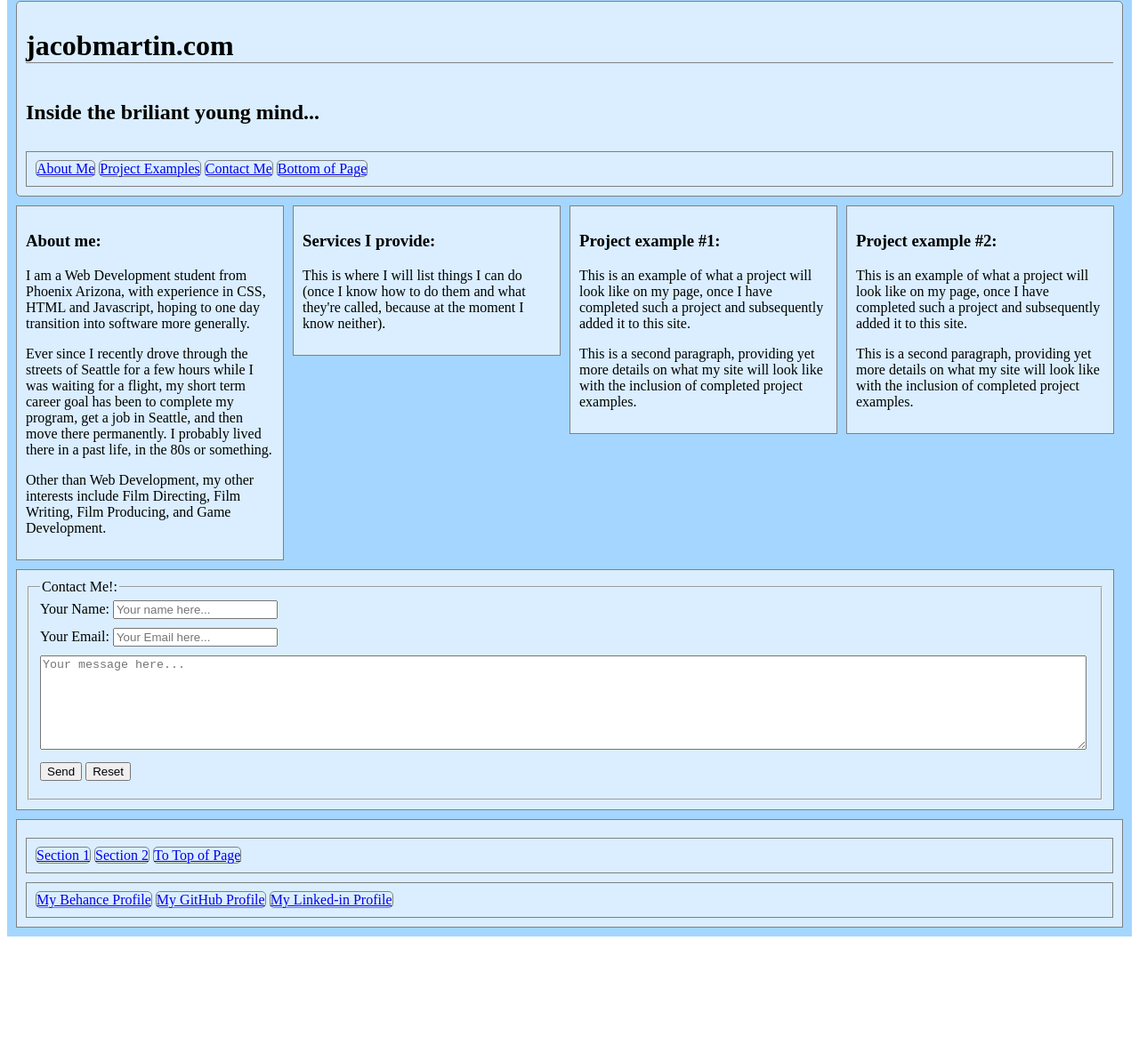
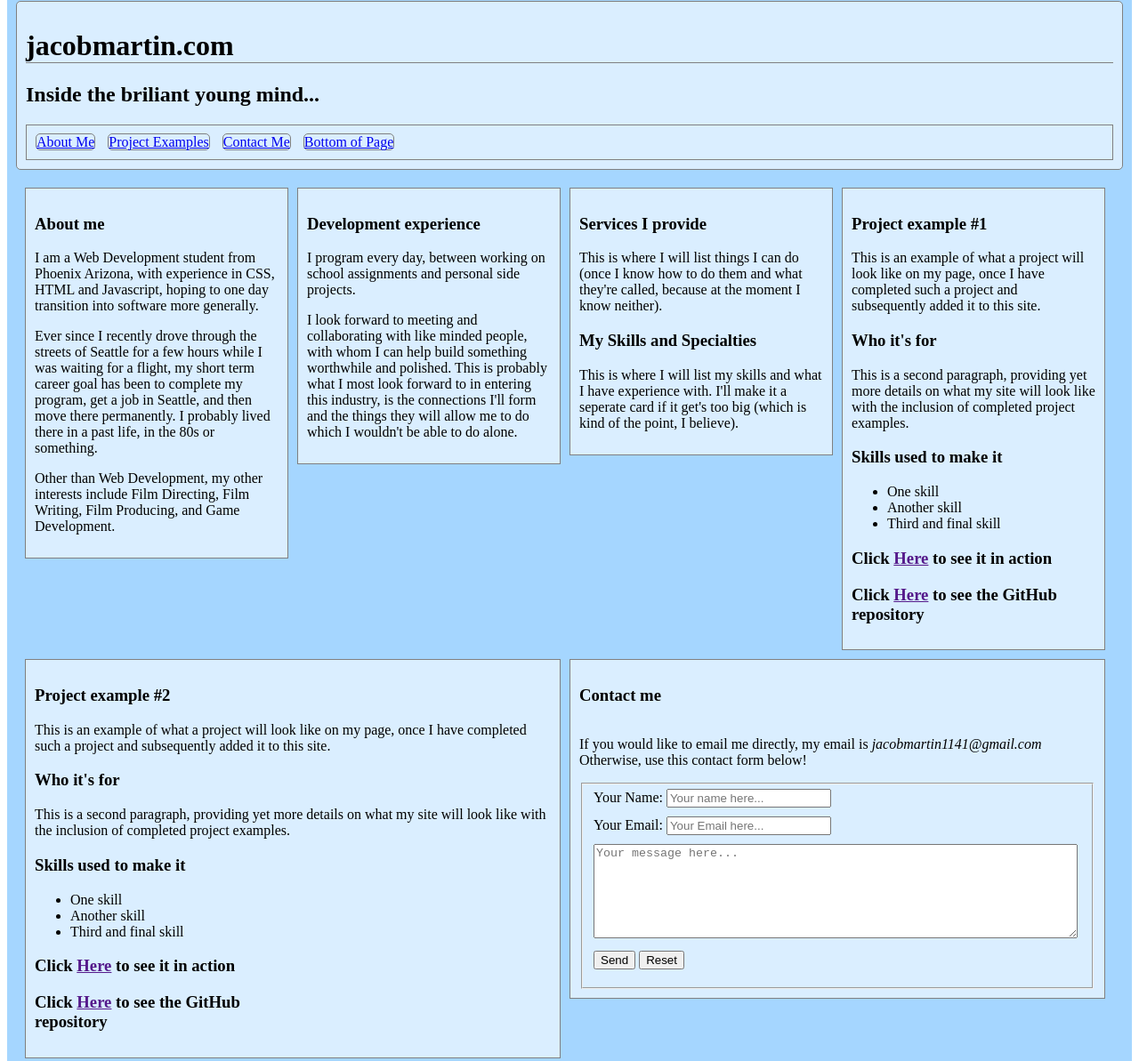
Before and after one commit to jacobmartin1141/Portfolio-Website-4, a plain HTML site: page index.html in a window 1280 px wide. Shown: the part 17-1210 px from the top of the page at 89% size. Before the commit the page ends 1078 px from the top, so only its background shows below. Drawn offline with Linux system fonts and the light colour scheme.

Commit message:
update from feedback 0

```diff
--- a/index.html
+++ b/index.html
@@ -4,21 +4,21 @@
 <head>
     <meta charset="utf-8">
     <meta name="viewport" content="width=device-width">
-    <title>jacobmartin.com</title>
+    <title>Email Form Practice!</title>
     <link href="styles.css" rel="stylesheet" type="text/css" />
 </head>
 
 <main>
   <header id="section0">
     <h1>jacobmartin.com</h1>
-    <div class="group group-small">
+    <div>
       <h2>Inside the briliant young mind...</h2>
     </div>
-    <nav>
-      <a href="#section3">About Me</a>
-      <a href="#section2">Project Examples</a>
-      <a href="#section4">Contact Me</a>
-      <a href="#section1">Bottom of Page</a>
+    <nav class="group-small">
+      <a href="#section3" class="item">About Me</a>
+      <a href="#section2" class="item">Project Examples</a>
+      <a href="#section4" class="item">Contact Me</a>
+      <a href="#section1" class="item">Bottom of Page</a>
     </nav>
   </header>
 
@@ -27,41 +27,87 @@
 
   <!-- About me section -->
     <section id="section3" class="item">
-      <h3>About me:</h3>
       <div>
+        <h3>About me</h3>
         <p>I am a Web Development student from Phoenix Arizona, with experience in CSS, HTML and Javascript, hoping to one day transition into software more generally. </p><p>Ever since I recently drove through the streets of Seattle for a few hours while I was waiting for a flight, my short term career goal has been to complete my program, get a job in Seattle, and then move there permanently. I probably lived there in a past life, in the 80s or something.</p><p>Other than Web Development, my other interests include Film Directing, Film Writing, Film Producing, and Game Development.</p>
       </div>
     </section>
 
     <section class="item">
-      <h3>Services I provide:</h3>
       <div>
+        <h3>Development experience</h3>
+        <p>I program every day, between working on school assignments and personal side projects.</p><p>I look forward to meeting and collaborating with like minded people, with whom I can help build something worthwhile and polished. This is probably what I most look forward to in entering this industry, is the connections I'll form and the things they will allow me to do which I wouldn't be able to do alone.</p>
+      </div>
+    </section>
+
+    <section class="item">
+      <div>
+        <h3>Services I provide</h3>
         <p>This is where I will list things I can do (once I know how to do them and what they're called, because at the moment I know neither).</p>
+      </div>
+      <div>
+        <h3>My Skills and Specialties</h3>
+        <p>This is where I will list my skills and what I have experience with. I'll make it a seperate card if it get's too big (which is kind of the point, I believe).</p>
       </div>
     </section>
 
     <!-- project examples section -->
     <section id="section2" class="item">
-      <h3>Project example #1:</h3>
       <div>
+          <h3>Project example #1</h3>
           <p>This is an example of what a project will look like on my page, once I have completed such a project and subsequently added it to this site.</p>
+      </div>
+      <div>
+          <h3>Who it's for</h3>
           <p>This is a second paragraph, providing yet more details on what my site will look like with the inclusion of completed project examples.</p>
+      </div>
+      <div>
+          <h3>Skills used to make it</h3>
+          <ul>
+            <li>One skill</li>
+            <li>Another skill</li>
+            <li>Third and final skill</li>
+          </ul>
+      </div>
+      <div>
+        <h3>Click <a href="">Here</a> to see it in action</h3>
+      </div>
+      <div>
+        <h3>Click <a href="">Here</a> to see the GitHub repository</h3>
       </div>
     </section>
 
     <section class="item">
-      <h3>Project example #2:</h3>
       <div>
-        <p>This is an example of what a project will look like on my page, once I have completed such a project and subsequently added it to this site.</p>
-        <p>This is a second paragraph, providing yet more details on what my site will look like with the inclusion of completed project examples.</p>
+          <h3>Project example #2</h3>
+          <p>This is an example of what a project will look like on my page, once I have completed such a project and subsequently added it to this site.</p>
+      </div>
+      <div>
+          <h3>Who it's for</h3>
+          <p>This is a second paragraph, providing yet more details on what my site will look like with the inclusion of completed project examples.</p>
+      </div>
+      <div>
+          <h3>Skills used to make it</h3>
+          <ul>
+            <li>One skill</li>
+            <li>Another skill</li>
+            <li>Third and final skill</li>
+          </ul>
+      </div>
+      <div>
+        <h3>Click <a href="">Here</a> to see it in action</h3>
+      </div>
+      <div>
+        <h3>Click <a href="">Here</a> to see the GitHub repository</h3>
       </div>
     </section>
 
     <!-- contact submission form -->
     <section class="group item" id="section4">
+      <h3>Contact me</h3>
+      <p>If you would like to email me directly, my email is <em>jacobmartin1141@gmail.com</em><br> Otherwise, use this contact form below!</p>
       <form action="https://formspree.io/f/mjvpjnzv" method="POST">
         <fieldset>
-          <legend>Contact Me!:</legend>
             <div class="item">
               <label for="name">
                         Your Name:
--- a/styles.css
+++ b/styles.css
@@ -1,3 +1,4 @@
+
 main {
   background: rgb(165, 214, 255);
   padding: 10px 10px 10px 10px
@@ -61,8 +62,13 @@ form div textarea {
 /* Flex stuff */
 
 .group {
+  padding: 10px 10px 10px 10px;
   display: flex;
   flex-wrap: wrap;
+}
+
+.group-small {
+  flex-direction: column;
 }
 
 .item {
@@ -75,12 +81,6 @@ form div textarea {
 }
 
 @media all and (min-width: 1000px) {
-  .group {
-    flex-direction: row;
-  }
-}
-
-@media all and (min-width: 700px) {
   .group-small {
     flex-direction: row;
   }
```
